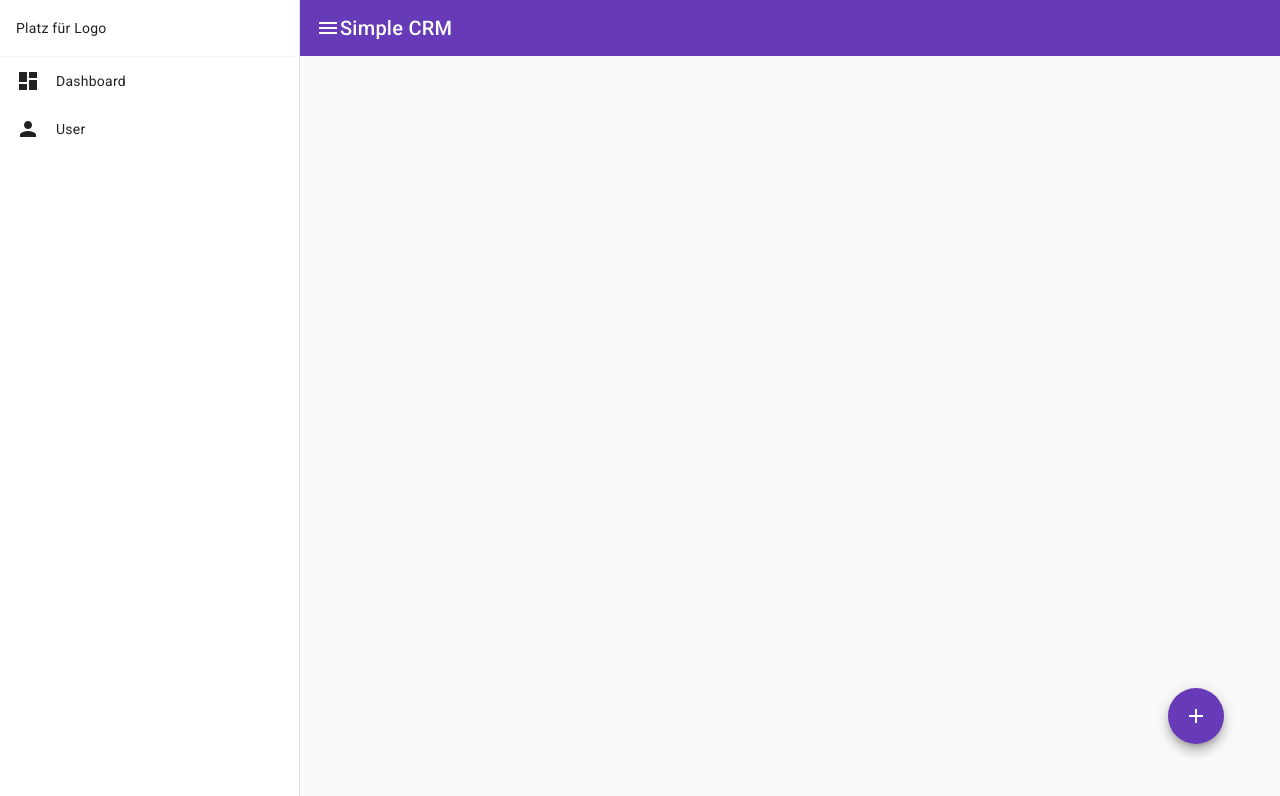
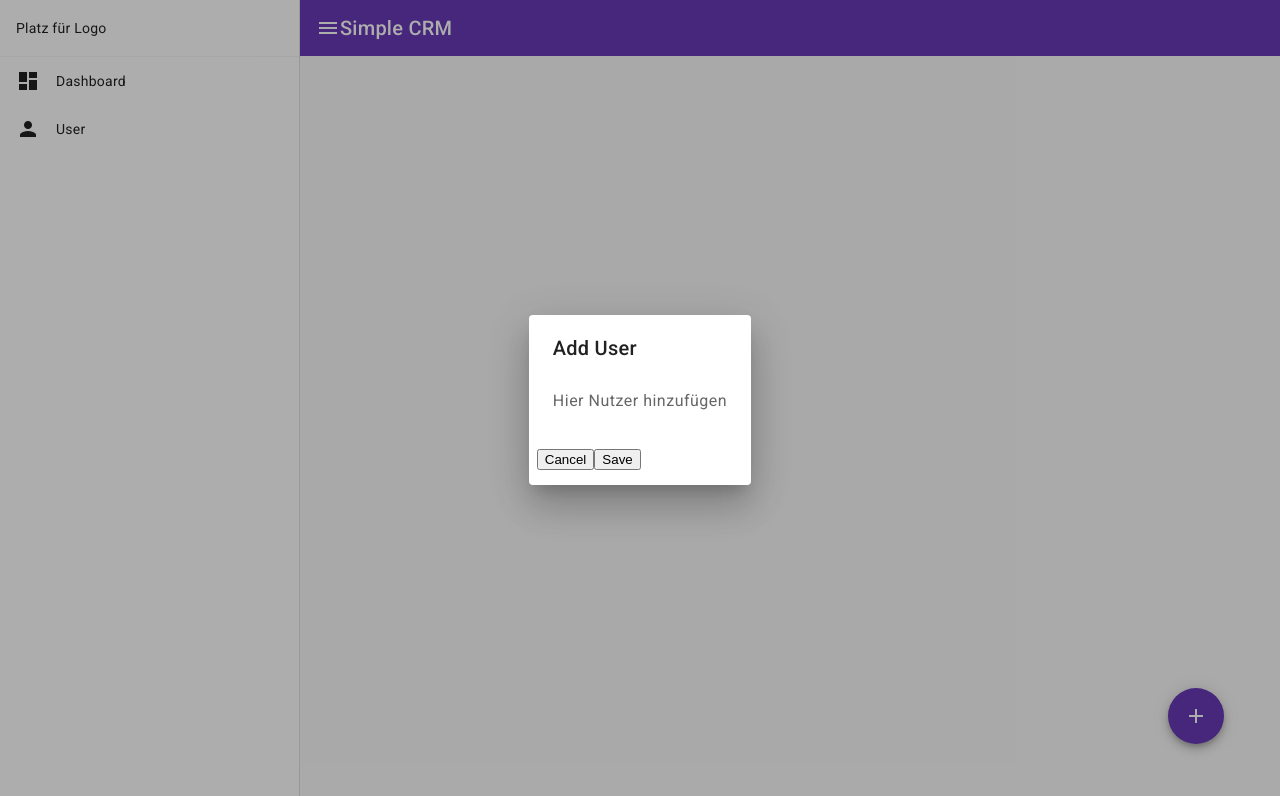
Before and after one commit to Phillipcodes/CRM, an Angular app: page /user in a window 1280 px wide. Both pictures are taken after a click on the button "add". Shown: the top 796 px of the page. Built offline with nearby package versions, Linux system fonts and the light colour scheme.

Commit message:
made up a simple dialog

```diff
--- a/src/app/app.component.ts
+++ b/src/app/app.component.ts
@@ -4,10 +4,11 @@ import { RouterModule, RouterOutlet } from '@angular/router';
 import { MatToolbarModule } from '@angular/material/toolbar';
 import {MatSidenavModule} from '@angular/material/sidenav';
 import { MatIconModule } from '@angular/material/icon';
+import {MatDialogModule} from '@angular/material/dialog';
 @Component({
   selector: 'app-root',
   standalone: true,
-  imports: [CommonModule, RouterOutlet, MatToolbarModule,MatSidenavModule,MatIconModule,RouterModule],
+  imports: [CommonModule, RouterOutlet, MatToolbarModule,MatSidenavModule,MatIconModule,RouterModule,MatDialogModule],
   templateUrl: './app.component.html',
   styleUrl: './app.component.scss',
 })
--- /dev/null
+++ b/src/app/dialog-add-user/dialog-add-user.component.html
@@ -0,0 +1,9 @@
+<h2 mat-dialog-title>Add User</h2>
+<mat-dialog-content>
+  Hier Nutzer hinzufügen
+
+</mat-dialog-content>
+<mat-dialog-actions>
+  <button mat-button >Cancel</button>
+  <button mat-button  cdkFocusInitial>Save</button>
+</mat-dialog-actions>
--- a/src/app/user/user.component.html
+++ b/src/app/user/user.component.html
@@ -1,3 +1,3 @@
-<button class="add-user-btn" mat-fab color="primary" matTooltip="Add user" [matTooltipPosition]="'above'" >
+<button (click)="openDialog()" class="add-user-btn" mat-fab color="primary" matTooltip="Add user" [matTooltipPosition]="'above'" >
     <mat-icon>add</mat-icon>
   </button>
--- a/src/app/user/user.component.ts
+++ b/src/app/user/user.component.ts
@@ -1,15 +1,25 @@
 import { CommonModule } from '@angular/common';
 import { Component } from '@angular/core';
 import {MatButtonModule} from '@angular/material/button';
+import { MatDialog } from '@angular/material/dialog';
 import { MatIconModule } from '@angular/material/icon';
 import {MatTooltipModule} from '@angular/material/tooltip';
+import {MatDialogModule} from '@angular/material/dialog';
+import { Dialog } from '@angular/cdk/dialog';
+import { DialogAddUserComponent } from '../dialog-add-user/dialog-add-user.component';
 @Component({
   selector: 'app-user',
   standalone: true,
-  imports: [MatButtonModule,CommonModule,MatIconModule,MatTooltipModule],
+  imports: [MatButtonModule,CommonModule,MatIconModule,MatTooltipModule,MatDialogModule],
   templateUrl: './user.component.html',
   styleUrl: './user.component.scss'
 })
 export class UserComponent {
 
+  constructor(public dialog:MatDialog) {
+
+  }
+  openDialog() {
+this.dialog.open(DialogAddUserComponent)
+  }
 }
```
Also changed, not shown: src/app/dialog-add-user/dialog-add-user.component.ts (added, +13 -0 lines), src/app/dialog-add-user/dialog-add-user.component.scss (added), 1 other file (tests, documents, lock files or other folders).
